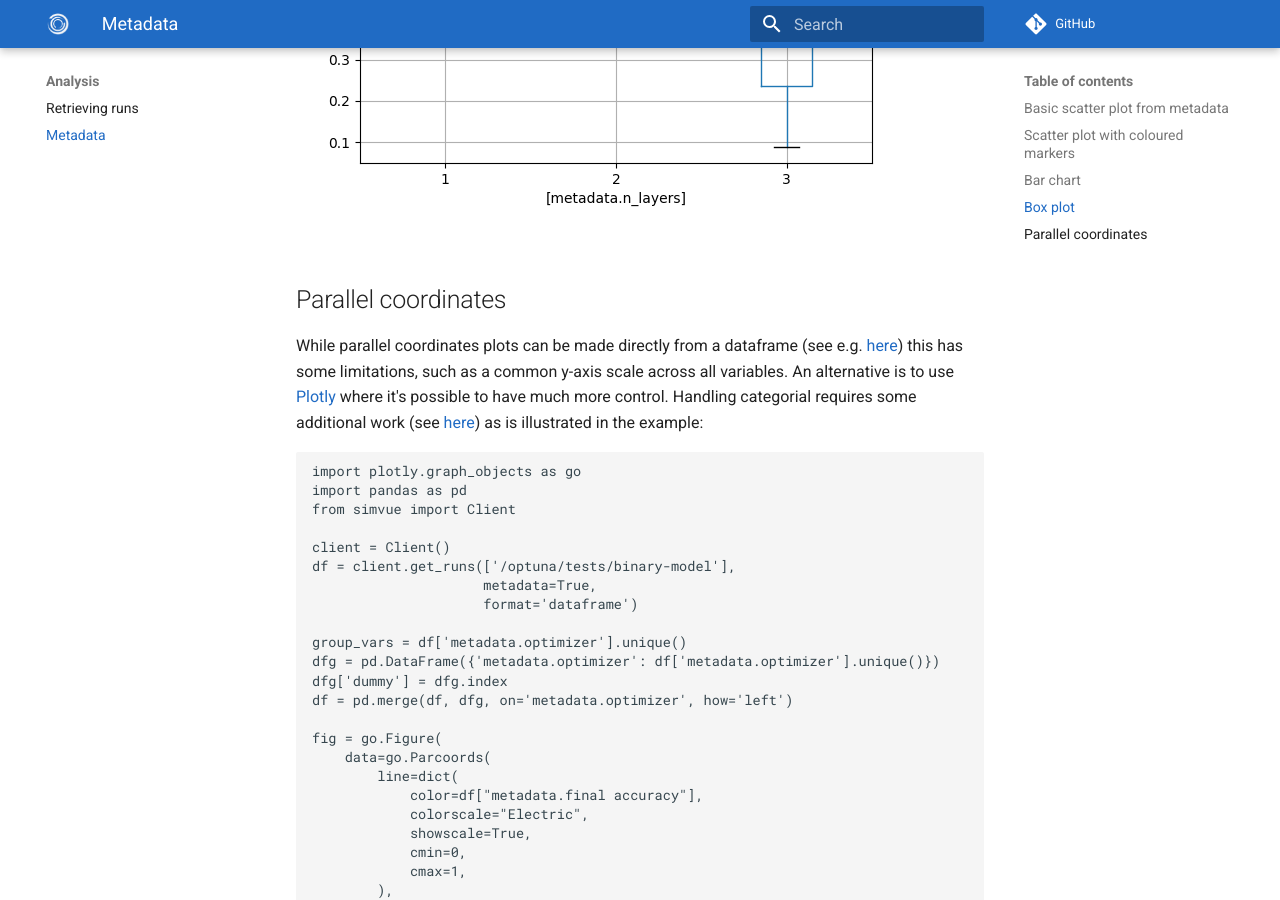
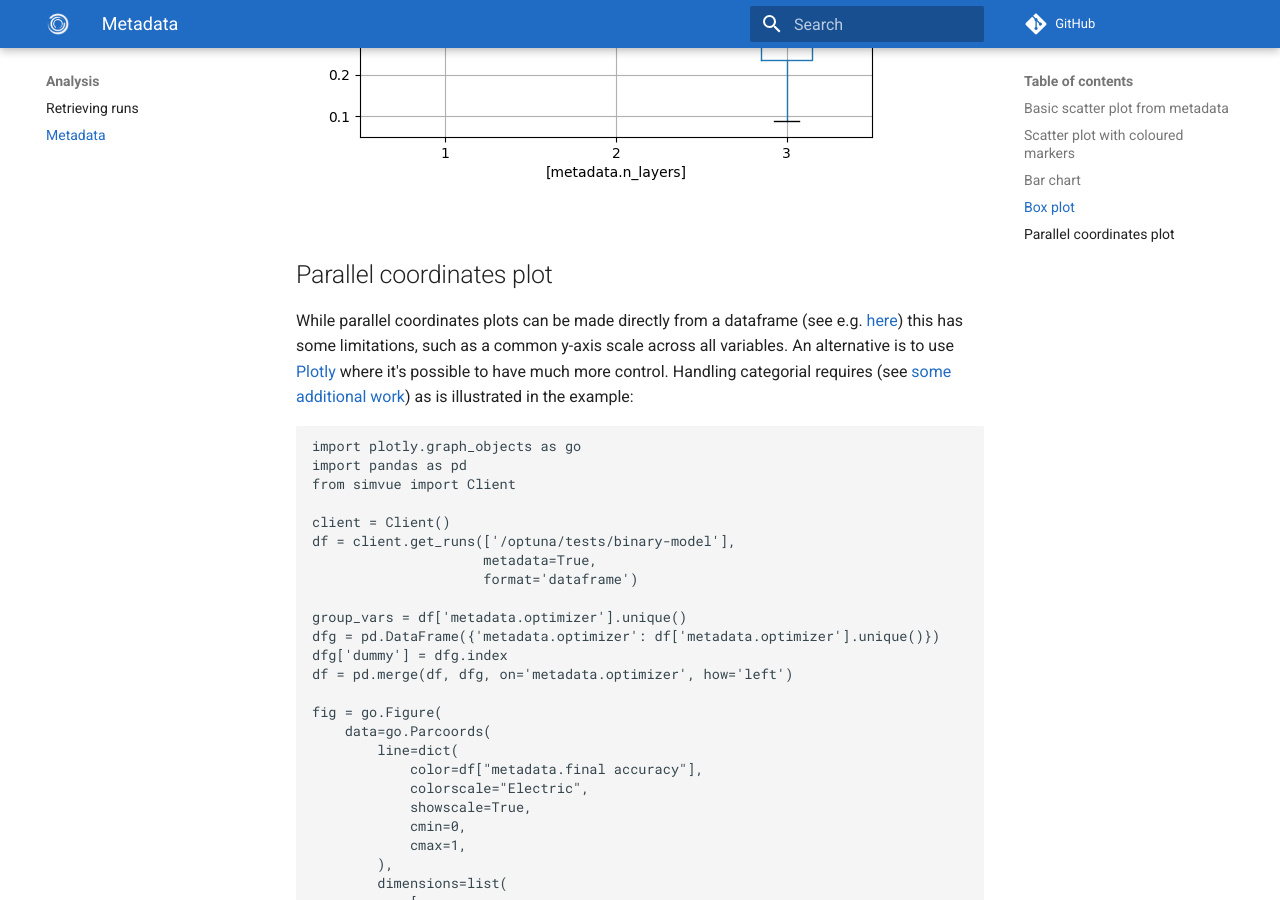
Before and after one commit to simvue-io/docs, an MkDocs documentation site: the page built from docs/analysis/metadata.md, in a window 1280 px wide and 900 px high, scrolled down 3656 px. Built offline with MkDocs 1.6.1 and Material for MkDocs 9.7.7, drawn with Linux system fonts in a browser that asks for light colours; some of the changed text lies outside the part shown.

Commit message:
Minor update

````diff
--- a/docs/analysis/metadata.md
+++ b/docs/analysis/metadata.md
@@ -41,7 +41,7 @@ plot = df.plot(kind='scatter',
                y='metadata.breeder_percent_in_breeder_plus_multiplier_ratio',
                c='metadata.tbr')
 ```
-This results in the following plot:
+gives:
 ![Scatter plot using metadata with coloured markers](images/scatter-metadata-colours.png)
 
 ## Bar chart
@@ -70,11 +70,11 @@ plot = df.boxplot(column=['metadata.final accuracy'], by=['metadata.n_layers'])
 This results in the following plot:
 ![Box plot](images/boxplot-numlayers.png)
 
-## Parallel coordinates
+## Parallel coordinates plot
 While parallel coordinates plots can be made directly from a dataframe
 (see e.g. [here](https://pandas.pydata.org/docs/reference/api/pandas.plotting.parallel_coordinates.html)) this has some
 limitations, such as a common y-axis scale across all variables. An alternative is to use [Plotly](https://plotly.com/python/parallel-coordinates-plot/)
-where it's possible to have much more control. Handling categorial requires some additional work (see [here](https://stackoverflow.com/a/64146570))
+where it's possible to have much more control. Handling categorial requires (see [some additional work](https://stackoverflow.com/a/64146570))
 as is illustrated in the
 example:
 ```
````
Also changed, not shown: other parts of docs/analysis/metadata.md (+1 -1 lines).
